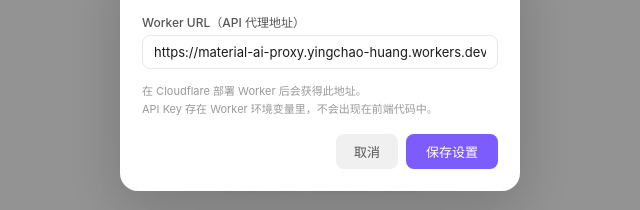
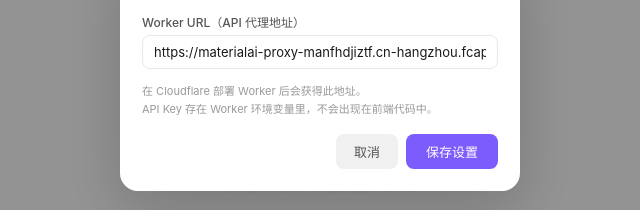
Before and after one commit to j71178785-bit/live-material-library, a plain HTML site: page index.html in a window 1280 px wide. Both pictures are taken after a click on the button "AI 设置". Shown: the part 329-539 px from the top of the page, 320-960 px from the left. Drawn offline with Linux system fonts and the light colour scheme.

Commit message:
feat: switch to Aliyun FC for AI proxy (domestic access)
- Replace Cloudflare Workers default URL with Aliyun FC function
- URL: https://materialai-proxy-manfhdjiztf.cn-hangzhou.fcapp.run
- Update placeholder to Aliyun FC format
- Cloudflare Workers blocked in mainland China, Aliyun FC stable

```diff
--- a/index.html
+++ b/index.html
@@ -491,7 +491,7 @@ body{font-family:-apple-system,BlinkMacSystemFont,'PingFang SC','Helvetica Neue'
     <div class="mb">
       <div class="fg">
         <label class="fl">Worker URL（API 代理地址）</label>
-        <input class="finp" id="workerUrlInput" placeholder="https://material-ai-proxy.xxx.workers.dev">
+        <input class="finp" id="workerUrlInput" placeholder="https://materialai-proxy-xxx.cn-hangzhou.fcapp.run">
       </div>
       <div style="font-size:11px;color:#999;line-height:1.6;margin-bottom:12px">
         在 Cloudflare 部署 Worker 后会获得此地址。<br>
@@ -1197,7 +1197,7 @@ document.addEventListener('keydown', e => {
 const WORKER_URL_KEY = 'ai_worker_url';
 
 function getWorkerUrl() {
-  return localStorage.getItem(WORKER_URL_KEY) || 'https://material-ai-proxy.yingchao-huang.workers.dev';
+  return localStorage.getItem(WORKER_URL_KEY) || 'https://materialai-proxy-manfhdjiztf.cn-hangzhou.fcapp.run';
 }
 
 function updateAiStatus() {
```
